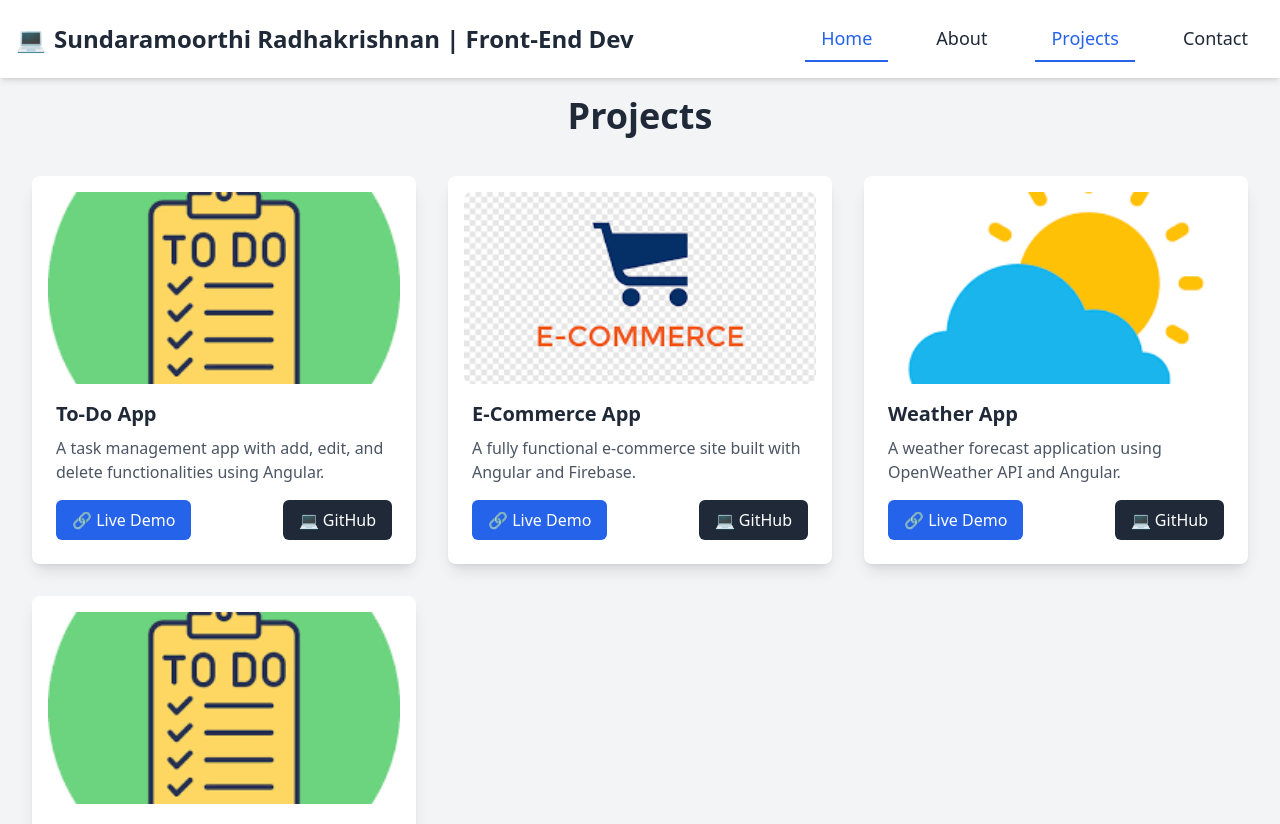
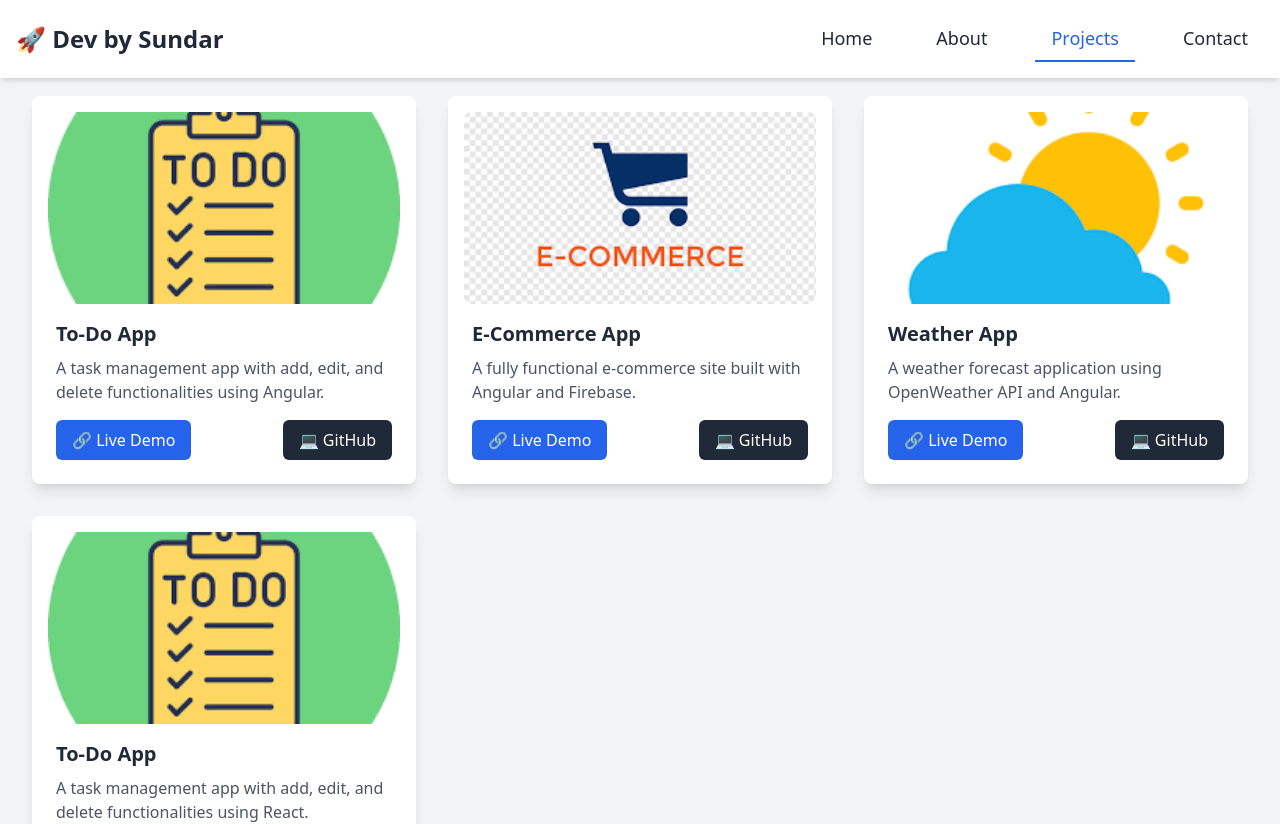
Before and after one commit to sundara2803/portfolio-website, an Angular app: page /projects in a window 1280 px wide. Shown: the top 824 px of the page. Built offline with nearby package versions, Linux system fonts and the light colour scheme.

Commit message:
portfolio changes added

```diff
--- a/src/app/app.component.html
+++ b/src/app/app.component.html
@@ -1,15 +1,12 @@
 <div class="bg-gray-100 min-h-screen">
-    <nav class="bg-white shadow-md p-4 fixed top-0 left-0 w-full z-50">
-
+  <nav class="bg-white shadow-md p-4 fixed top-0 left-0 w-full z-50">
     <div class="container mx-auto flex flex-wrap items-center justify-between">
 
-      <!-- Logo & Menu Button (Flexbox for Mobile Alignment) -->
+      <!-- Logo & Mobile Button -->
       <div class="flex items-center justify-between w-full md:w-auto">
-        <!-- Logo -->
         <a routerLink="/" class="text-2xl font-bold text-gray-800 flex items-center">
-          <span class="mr-2 md:block hidden">💻</span> Sundaramoorthi Radhakrishnan | Front-End Dev
+          <span class="mr-2">🚀 Dev by Sundar</span>
         </a>
-
         <!-- Mobile Menu Button -->
         <button (click)="toggleMenu()" class="md:hidden focus:outline-none ml-auto">
           <svg class="w-7 h-7 text-gray-800" fill="none" stroke="currentColor" stroke-width="2"
@@ -19,26 +16,25 @@
         </button>
       </div>
 
-      <!-- Navigation Links (Responsive) -->
+      <!-- Navigation Links -->
       <div [ngClass]="{'hidden': !isMenuOpen, 'block': isMenuOpen}"
            class="w-full md:flex md:items-center md:w-auto mt-4 md:mt-0">
         <ul class="flex flex-col md:flex-row md:space-x-8">
-          <li><a routerLink="/" routerLinkActive="active"
+          <li><a routerLink="/" routerLinkActive="active" [routerLinkActiveOptions]="{ exact: true }" (click)="closeMenu()"
               class="block py-2 px-4 text-gray-800 text-lg font-medium hover:text-gray-600 transition">Home</a></li>
-          <li><a routerLink="/about" routerLinkActive="active"
+          <li><a routerLink="/about" routerLinkActive="active" [routerLinkActiveOptions]="{ exact: true }" (click)="closeMenu()"
               class="block py-2 px-4 text-gray-800 text-lg font-medium hover:text-gray-600 transition">About</a></li>
-          <li><a routerLink="/projects" routerLinkActive="active"
+          <li><a routerLink="/projects" routerLinkActive="active" [routerLinkActiveOptions]="{ exact: true }" (click)="closeMenu()"
               class="block py-2 px-4 text-gray-800 text-lg font-medium hover:text-gray-600 transition">Projects</a></li>
-          <li><a routerLink="/contact" routerLinkActive="active"
+          <li><a routerLink="/contact" routerLinkActive="active" [routerLinkActiveOptions]="{ exact: true }" (click)="closeMenu()"
               class="block py-2 px-4 text-gray-800 text-lg font-medium hover:text-gray-600 transition">Contact</a></li>
         </ul>
       </div>
     </div>
   </nav>
 
-  <!-- Page Content (Never Breaks) -->
+  <!-- Page Content -->
   <div class="container mx-auto py-8 px-4 min-h-[calc(100vh-64px)] flex items-start justify-center">
     <router-outlet></router-outlet>
   </div>
-
 </div>
--- a/src/app/app.component.ts
+++ b/src/app/app.component.ts
@@ -6,10 +6,13 @@ import { Component } from '@angular/core';
   styleUrls: ['./app.component.css']
 })
 export class AppComponent {
-  title = 'portfolio-website';
   isMenuOpen = false;
 
   toggleMenu() {
     this.isMenuOpen = !this.isMenuOpen;
   }
+
+  closeMenu() {
+    this.isMenuOpen = false;
+  }
 }
--- a/src/app/pages/home/home.component.html
+++ b/src/app/pages/home/home.component.html
@@ -1,4 +1,8 @@
 <div class="text-center py-16 bg-gray-100 min-h-screen flex flex-col justify-center items-center">
+    <!-- Avatar Image -->
+    <img src="/assets/avatar.png" alt="Sundaramoorthi Radhakrishnan Avatar"
+         class="w-40 h-40 rounded-full shadow-md mb-6">
+
     <h1 class="text-4xl font-bold text-gray-800">Hi, I'm Sundaramoorthi Radhakrishnan</h1>
     <p class="text-lg text-gray-600 mt-4">Front-End Developer | Angular | React | Tailwind CSS</p>
     <p class="mt-4 max-w-2xl text-gray-500">
@@ -16,4 +20,4 @@
         🚀 View My Work
       </a>
     </div>
-  </div>
+</div>
--- a/src/app/pages/projects/projects.component.html
+++ b/src/app/pages/projects/projects.component.html
@@ -1,5 +1,4 @@
 <div class="container mx-auto py-16 px-4 min-h-screen">
-    <h1 class="text-4xl font-bold text-gray-800 text-center mb-10">Projects</h1>
 
     <div class="grid grid-cols-1 md:grid-cols-2 lg:grid-cols-3 gap-8">
       <div *ngFor="let project of projects"
```
Also changed, not shown: src/assets/avatar.png (added), 2 other files (tests, documents, lock files or other folders).
